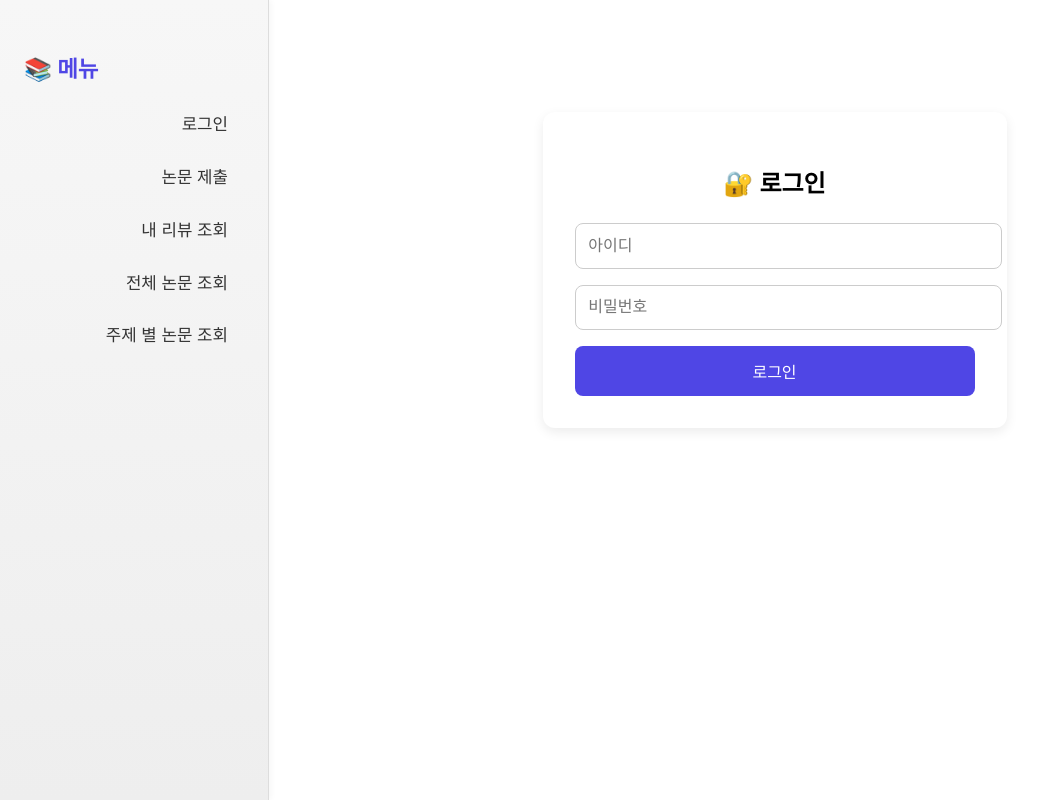
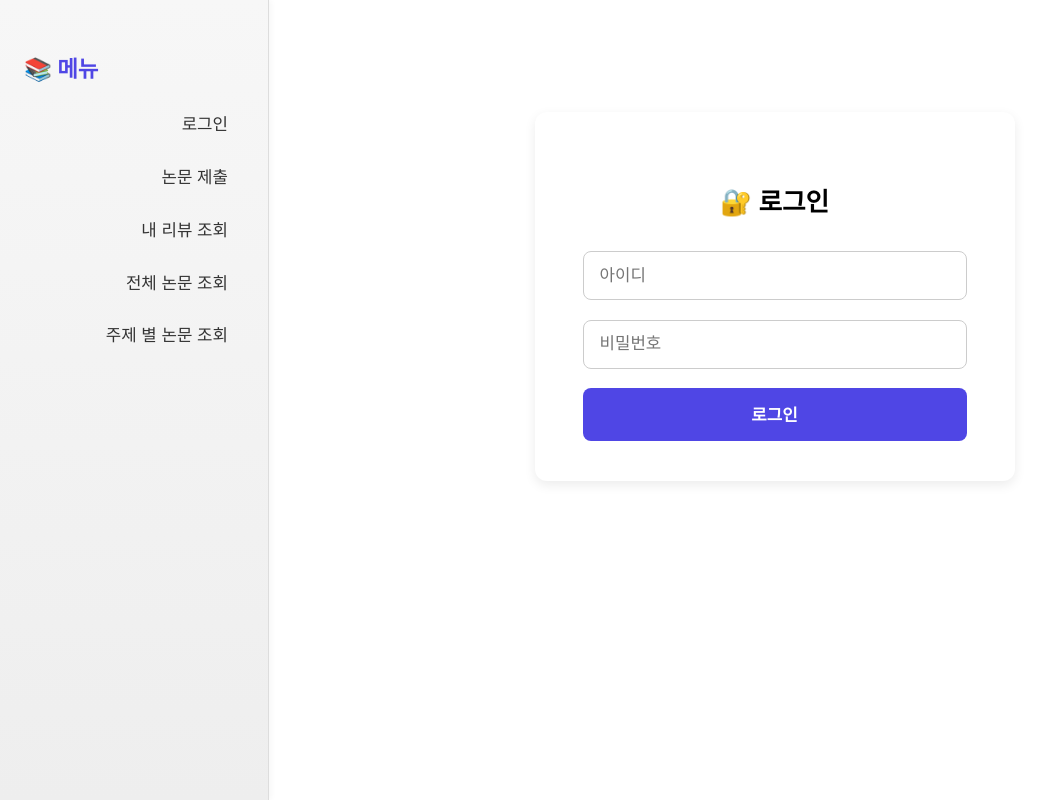
Before and after one commit to meongju0o0/block-chain-front, a React (Create React App) app: page /login in a window 1280 px wide. Shown: the whole page, without its empty margins (0-1040 px from the left). Built offline with nearby package versions, Linux system fonts and the light colour scheme.

Commit message:
LoginPage align margin

```diff
--- a/src/styles/LoginPage.css
+++ b/src/styles/LoginPage.css
@@ -1,35 +1,38 @@
 .login-section {
-  max-width: 400px;
-  margin: 5rem auto;
+  max-width: 480px;              /* ✅ 살짝 넓게 */
+  margin: 5rem auto;             /* ✅ 수직 가운데 정렬 */
   background-color: #ffffff;
-  padding: 2rem;
+  padding: 3rem 3rem 2.5rem;     /* ✅ 좌우 padding 늘림 */
   border-radius: 12px;
   box-shadow: 0 4px 12px rgba(0, 0, 0, 0.08);
+  box-sizing: border-box;
 }
 
 .login-section h2 {
-  font-size: 1.5rem;
-  margin-bottom: 1.5rem;
+  font-size: 1.6rem;
+  margin-bottom: 2rem;
   text-align: center;
 }
 
 .login-section input {
   width: 100%;
-  padding: 0.8rem;
-  margin-bottom: 1rem;
+  padding: 0.85rem 1rem;
+  margin-bottom: 1.2rem;
   border: 1px solid #ccc;
   border-radius: 8px;
-  font-size: 1rem;
+  font-size: 1.05rem;
+  box-sizing: border-box;
 }
 
 .login-section button {
   width: 100%;
-  padding: 0.8rem;
+  padding: 0.9rem;
   background-color: #4f46e5;
   color: white;
   border: none;
   border-radius: 8px;
-  font-size: 1rem;
+  font-size: 1.05rem;
+  font-weight: 600;
   cursor: pointer;
   transition: background-color 0.2s ease;
 }
```
